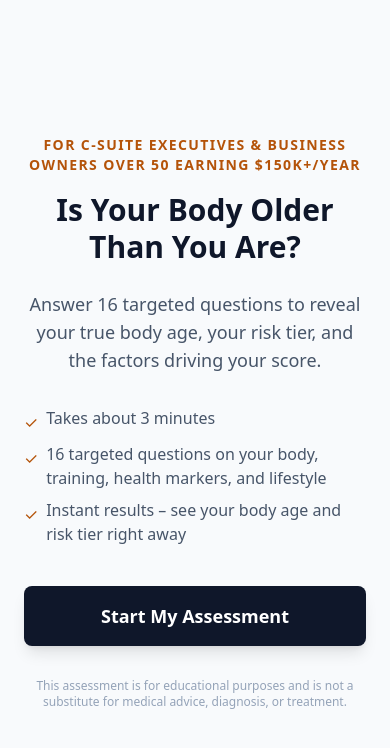
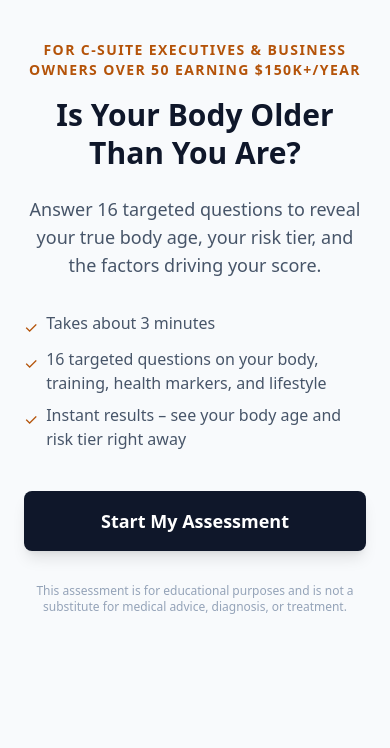
Before and after one commit to rioramowski/Body-Assessment, a Next.js app: page / in a window 390 px wide. Shown: the top 748 px of the page. Built offline with nearby package versions, Linux system fonts and the light colour scheme.

Commit message:
Reduce top whitespace on landing page for mobile
Vertical centering left too much empty space above the fold on phone
viewports. Now top-aligned with a smaller top padding on mobile,
still centered on larger screens where it read fine.

```diff
--- a/components/Landing.tsx
+++ b/components/Landing.tsx
@@ -4,7 +4,7 @@
   const { landing } = COPY;
 
   return (
-    <div className="flex min-h-screen flex-col items-center justify-center px-6 py-16">
+    <div className="flex min-h-screen flex-col items-center justify-start px-6 pb-16 pt-10 sm:justify-center sm:py-16">
       <div className="w-full max-w-2xl text-center">
         <p className="mb-4 text-sm font-semibold uppercase tracking-widest text-accent">
           {landing.eyebrow}
```
